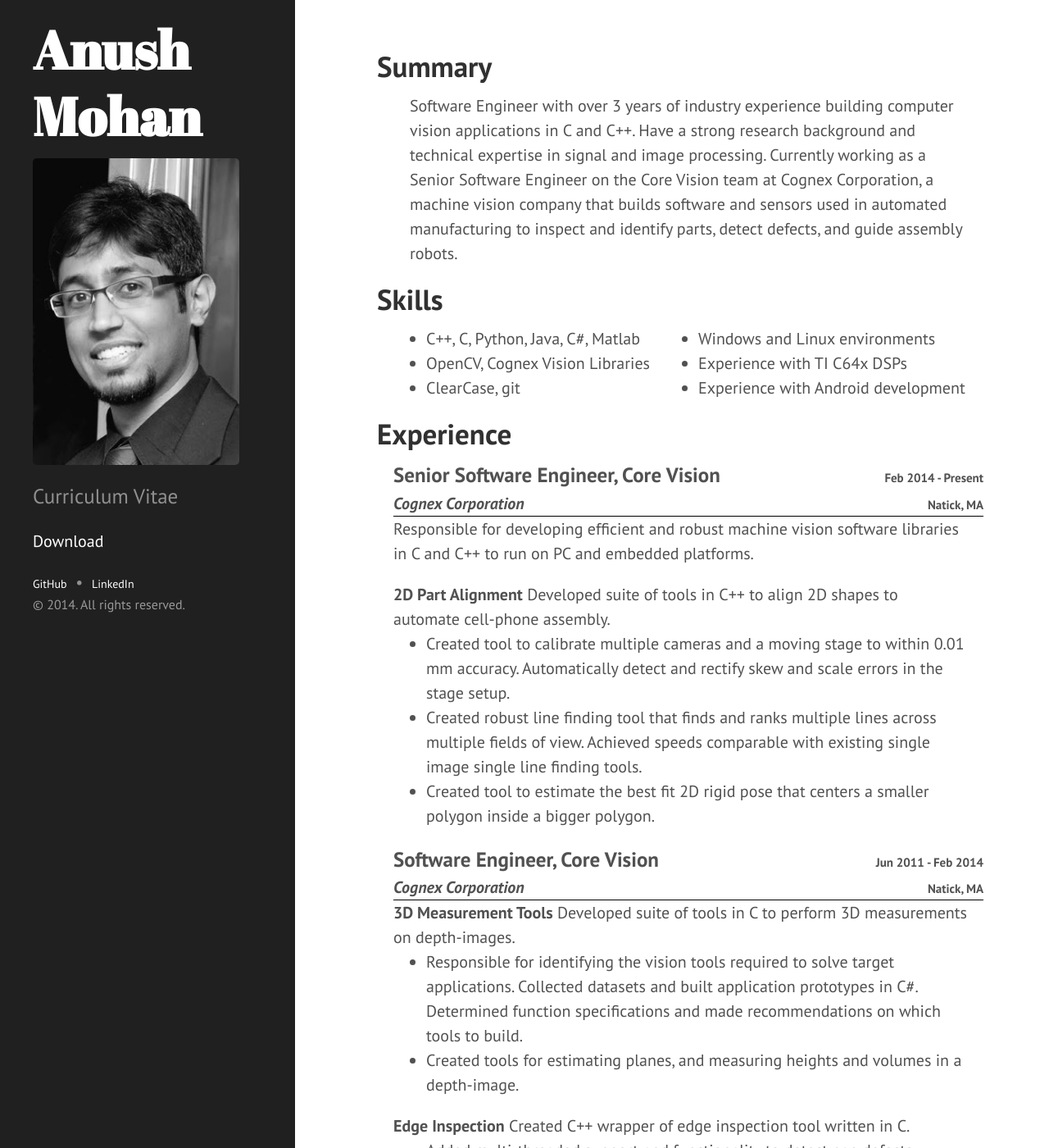
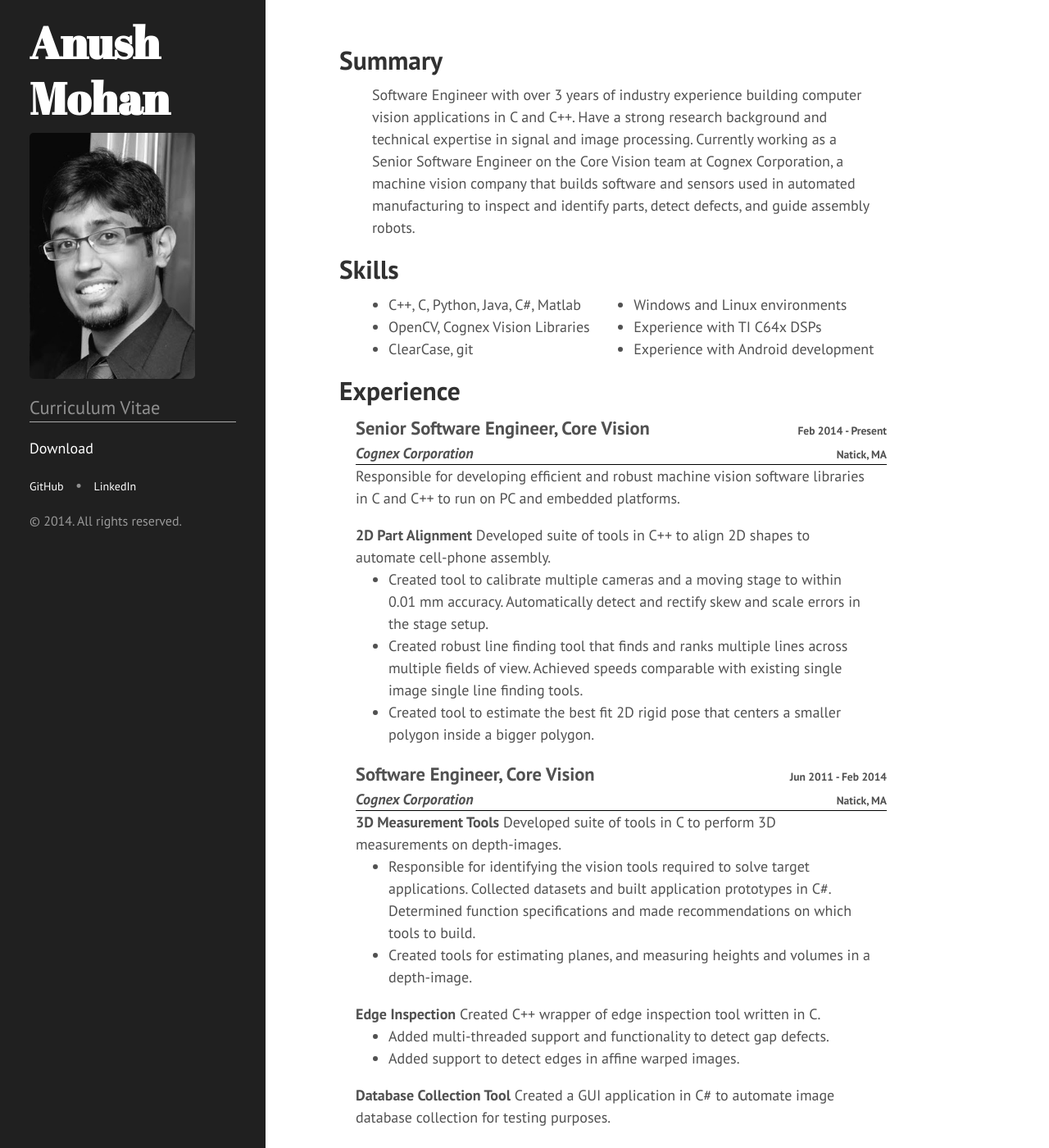
Before and after one commit to anushmohan/resume, a Jekyll site: the page built from index.html, in a window 1280 px wide and 1400 px high. Shown: the whole window at 82% size. Built offline with Jekyll 4.4.1, drawn with Linux system fonts in a browser that asks for light colours; Markdown is read by kramdown in place of the engine named in the settings.

Commit message:
Fixed sidebar style issues on mobile

```diff
--- a/_includes/sidebar.html
+++ b/_includes/sidebar.html
@@ -8,15 +8,13 @@
 
     <ul class="sidebar-nav">
       <li class="sidebar-nav-item"><a href="{{ site.pdf_download.link }}">Download</a></li>
+
+      <li>
+          <a class="sidebar-link-item" href="{{ site.github.link }}">GitHub</a>
+         &nbsp; &bull; &nbsp;
+          <a class="sidebar-link-item" href="{{ site.linkedin.link }}">LinkedIn</a>
+      </li>
     </ul>
-
-  <div>
-    <div class="tablerow">
-      <a class="sidebar-link-item center" href="{{ site.github.link }}">GitHub</a>
-       &nbsp; &bull; &nbsp;
-      <a class="sidebar-link-item center" href="{{ site.linkedin.link }}">LinkedIn</a>
-    </div>
-  </div>
 
     <p class="footer">&copy; {{ site.time | date: '%Y' }}. All rights reserved.</p>
 
--- a/public/css/hyde.css
+++ b/public/css/hyde.css
@@ -41,7 +41,7 @@ html {
 }
 @media (min-width: 58rem) {
   html {
-    font-size: 20px;
+    font-size: 18px;
   }
 }
 
@@ -80,7 +80,7 @@ html {
   color: #fff;
   margin-top: 0;
   font-family: "Abril Fatface", serif;
-  font-size: 3.25rem;
+  font-size: 3.0rem;
 }
 
 /* Sidebar nav */
@@ -90,6 +90,7 @@ html {
 }
 .sidebar-nav-item {
   display: block;
+  margin-bottom: 1rem;
 }
 a.sidebar-nav-item:hover,
 a.sidebar-nav-item:focus {
@@ -99,13 +100,35 @@ a.sidebar-nav-item:focus {
   font-weight: bold;
 }
 .sidebar-link-item {
-  /*display: block;*/
   font-size: 14px;
+  font-weight: 200;
 }
 
 .sidebar-about img{
-  max-width: 90%;
+  max-width: 80%;
+  margin-left: auto;
+  margin-right: auto;
 }
+
+@media (min-width: 48rem) {
+  .sidebar-sticky {
+    position: absolute;
+    top:    1rem;
+    right:  1rem;
+    bottom: 1rem;
+    left:   1rem;
+  }
+
+  .sidebar-about img{
+    max-width: 80%;
+    margin: 0 0 1rem;
+  }
+
+  .sidebar-nav {
+    padding-left: 0;
+  }
+}
+
 
 /* Sticky sidebar
  *
@@ -153,8 +176,8 @@ a.sidebar-nav-item:focus {
 @media (min-width: 64rem) {
   .resume {
         max-width:48rem;
-        margin-left: 1rem;
-        margin-right: 1rem;
+        margin-left: 2rem;
+        margin-right: 2rem;
   }
 }
 
--- a/public/css/poole.css
+++ b/public/css/poole.css
@@ -54,7 +54,7 @@ html {
 }
 @media (min-width: 38rem) {
   html {
-    font-size: 20px;
+    font-size: 18px;
   }
 }
 
@@ -237,6 +237,7 @@ tbody tr:nth-child(odd) th {
 .lead {
   font-size: 1.25rem;
   font-weight: 300;
+  border-bottom: 1px solid #aaa;
 }
 
 
```
Also changed, not shown: 1 other file.
